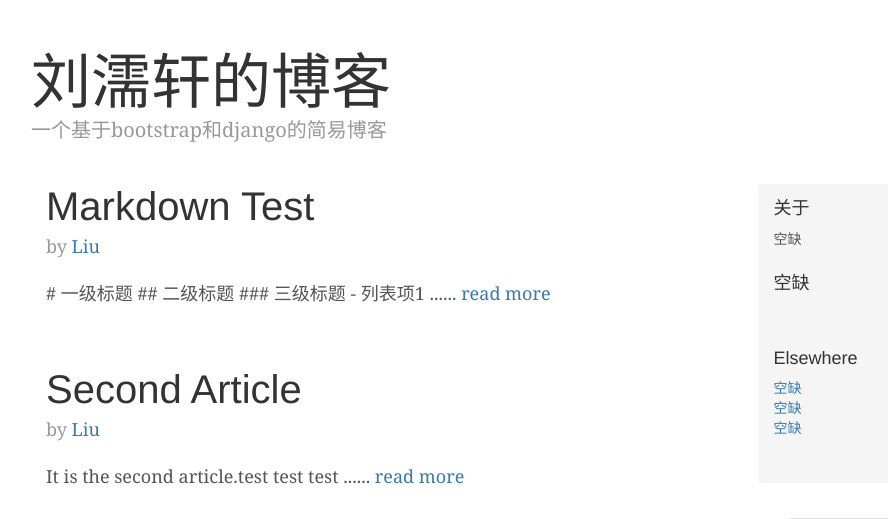
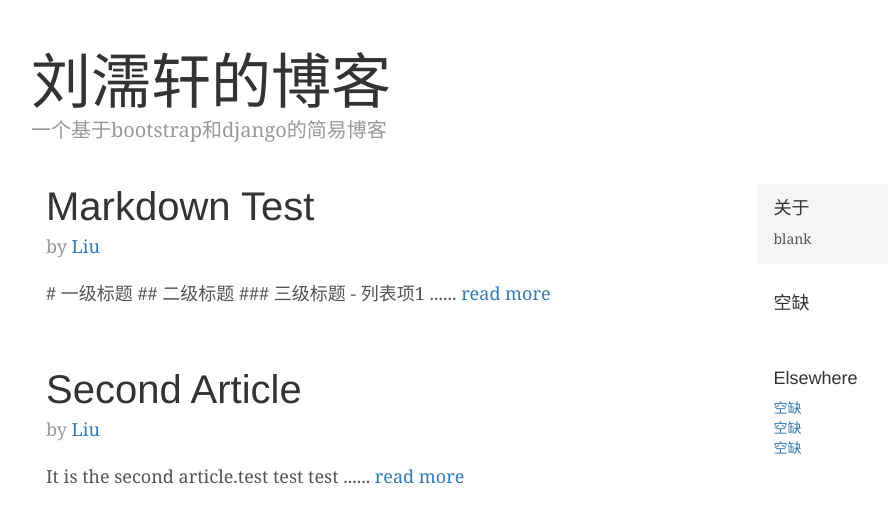
Before and after one commit to RuxuanLiu/myblog, a Django app: page / in a window 1280 px wide. Shown: the part 40-559 px from the top of the page, without its empty margins (124-1012 px from the left). Run offline with Django 3.2, Linux system fonts and the light colour scheme; data comes from the database, SQL or seed files in the repository; some libraries are stand-ins or nearby versions.

```diff
--- a/templates/articles/sidebar.html
+++ b/templates/articles/sidebar.html
@@ -1,7 +1,8 @@
 <div class="col-sm-3 col-sm-offset-1 blog-sidebar">
           <div class="sidebar-module sidebar-module-inset">
             <h4>关于</h4>
-              <p>空缺</p>
+            <p>blank</p>
+          </div>
           <div class="sidebar-module">
             <h4>空缺</h4>
             <ol class="list-unstyled tag_list">
```
